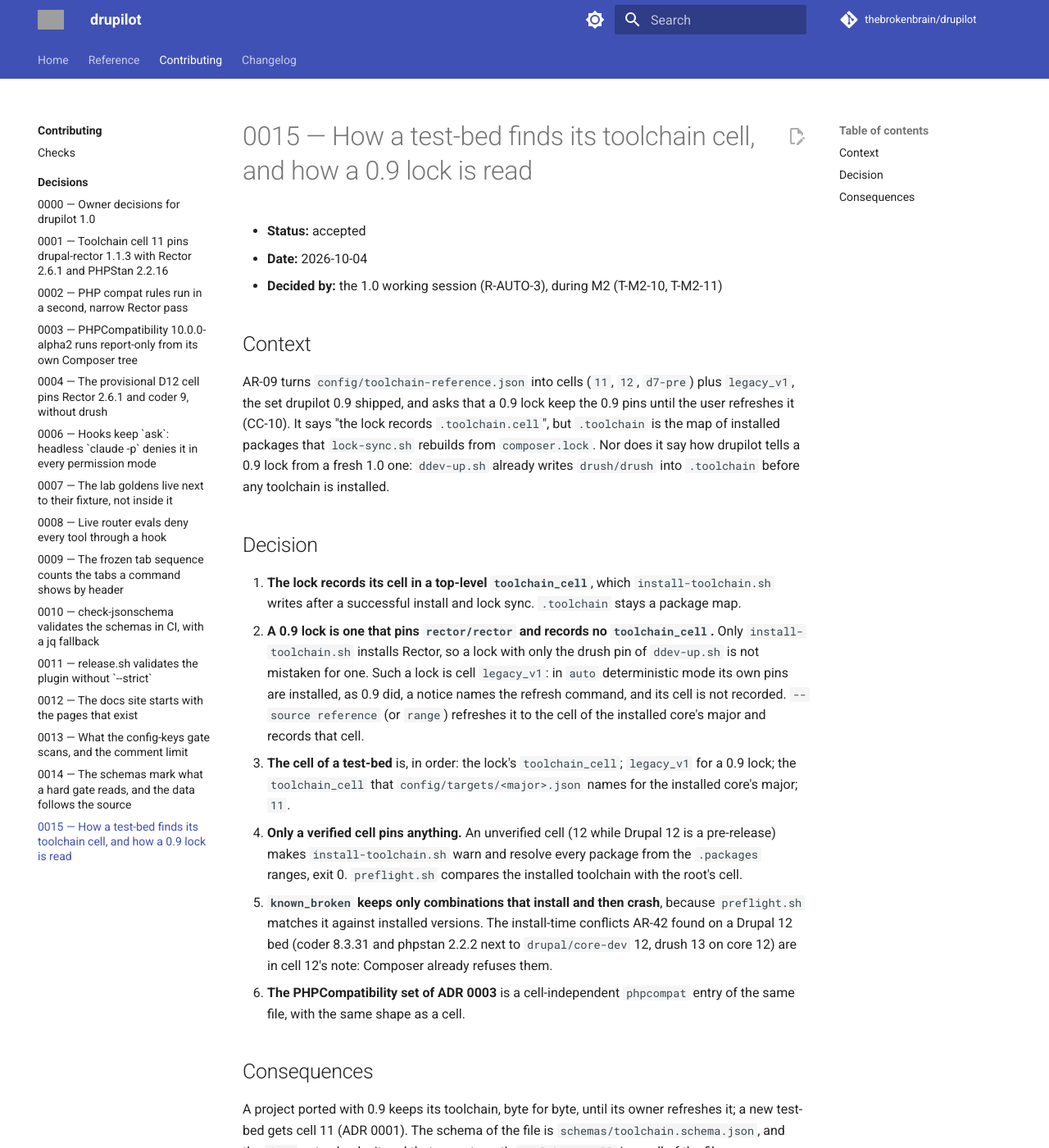
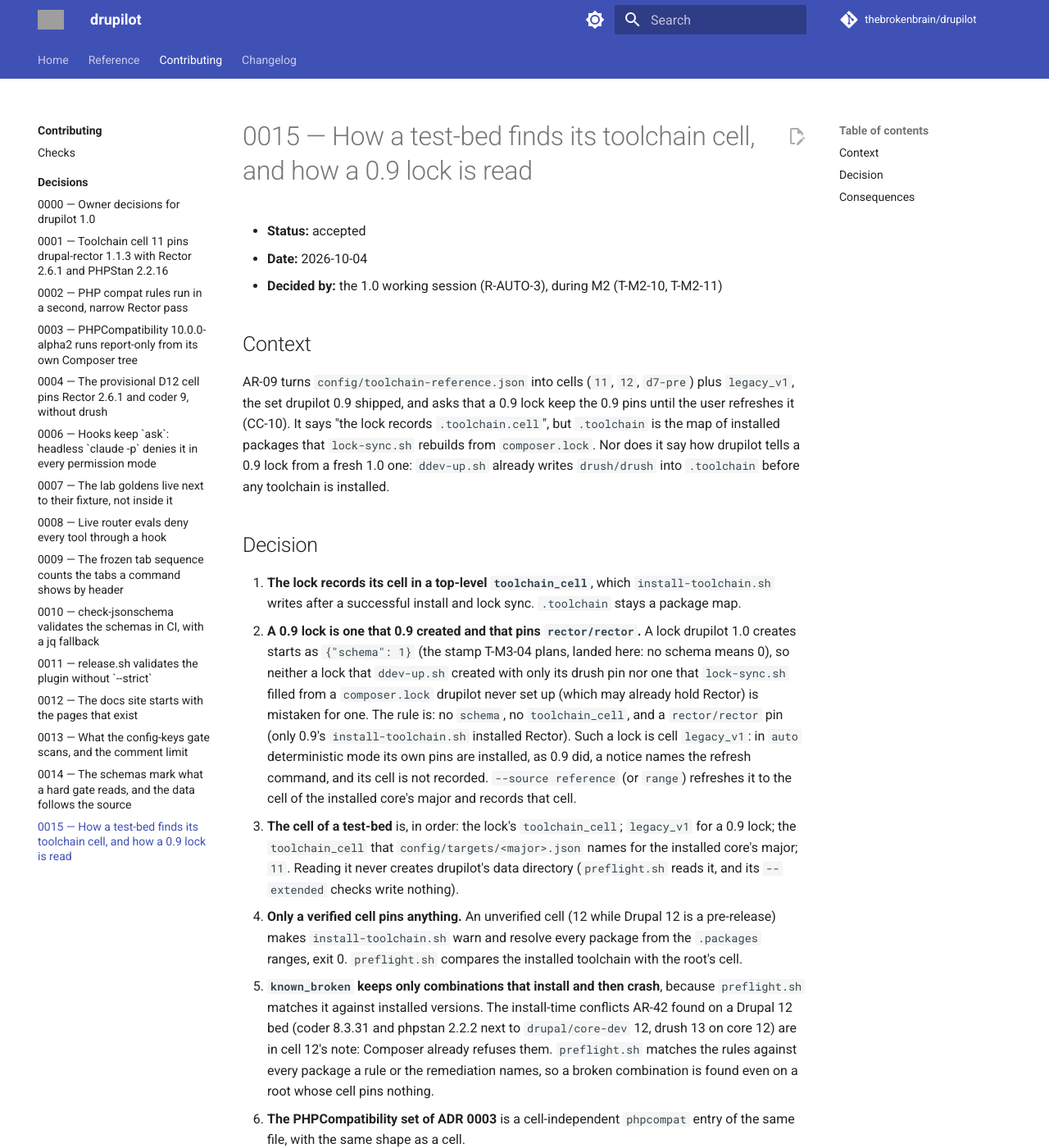
Before and after one commit to thebrokenbrain/drupilot, an MkDocs documentation site: the page built from docs/contributing/adr/0015-toolchain-cells.md, in a window 1280 px wide and 1400 px high. Shown: the whole window at 82% size. Built offline with MkDocs 1.6.1 and Material for MkDocs 9.7.7, drawn with Linux system fonts in a browser that asks for light colours; comment, search, counter and statistics services are not loaded; grey boxes are pictures that could not be loaded.

Commit message:
fix(toolchain): review fixes for the toolchain matrix
- A lock drupilot 1.0 creates starts as {"schema": 1}; a 0.9 lock is one with
  no schema, no toolchain_cell and a rector/rector pin, so a lock that
  lock-sync.sh filled from a composer.lock drupilot never set up is not
  misread as legacy_v1.
- toolchain_cell_for reads the lock without creating the data dir (preflight
  --extended writes nothing again).
- preflight matches known_broken against every package a rule or the
  remediation names, so a broken set is found on a root whose cell pins
  nothing (Drupal 12); known_good/differs/match stay with the cell.
- toolchain_diagnostics says when a cell has no verified set instead of
  claiming a match, and for a 0.9 lock prints the by-hand command of the
  cell --source reference installs.
- docs/reference/scripts.md regenerated; ADR 0015, the lock schema and the
  CHANGELOG follow.

```diff
--- a/docs/contributing/adr/0015-toolchain-cells.md
+++ b/docs/contributing/adr/0015-toolchain-cells.md
@@ -19,16 +19,22 @@ writes `drush/drush` into `.toolchain` before any toolchain is installed.
 1. **The lock records its cell in a top-level `toolchain_cell`**, which
    `install-toolchain.sh` writes after a successful install and lock sync.
    `.toolchain` stays a package map.
-2. **A 0.9 lock is one that pins `rector/rector` and records no
-   `toolchain_cell`.** Only `install-toolchain.sh` installs Rector, so a lock
-   with only the drush pin of `ddev-up.sh` is not mistaken for one. Such a
-   lock is cell `legacy_v1`: in `auto` deterministic mode its own pins are
+2. **A 0.9 lock is one that 0.9 created and that pins `rector/rector`.** A
+   lock drupilot 1.0 creates starts as `{"schema": 1}` (the stamp T-M3-04
+   plans, landed here: no schema means 0), so neither a lock that `ddev-up.sh`
+   created with only its drush pin nor one that `lock-sync.sh` filled from a
+   `composer.lock` drupilot never set up (which may already hold Rector) is
+   mistaken for one. The rule is: no `schema`, no `toolchain_cell`, and a
+   `rector/rector` pin (only 0.9's `install-toolchain.sh` installed Rector).
+   Such a lock is cell `legacy_v1`: in `auto` deterministic mode its own pins are
    installed, as 0.9 did, a notice names the refresh command, and its cell
    is not recorded. `--source reference` (or `range`) refreshes it to the
    cell of the installed core's major and records that cell.
 3. **The cell of a test-bed** is, in order: the lock's `toolchain_cell`;
    `legacy_v1` for a 0.9 lock; the `toolchain_cell` that
    `config/targets/<major>.json` names for the installed core's major; `11`.
+   Reading it never creates drupilot's data directory (`preflight.sh` reads
+   it, and its `--extended` checks write nothing).
 4. **Only a verified cell pins anything.** An unverified cell (12 while
    Drupal 12 is a pre-release) makes `install-toolchain.sh` warn and resolve
    every package from the `.packages` ranges, exit 0. `preflight.sh`
@@ -37,7 +43,9 @@ writes `drush/drush` into `.toolchain` before any toolchain is installed.
    because `preflight.sh` matches it against installed versions. The
    install-time conflicts AR-42 found on a Drupal 12 bed (coder 8.3.31 and
    phpstan 2.2.2 next to `drupal/core-dev` 12, drush 13 on core 12) are in
-   cell 12's note: Composer already refuses them.
+   cell 12's note: Composer already refuses them. `preflight.sh` matches the
+   rules against every package a rule or the remediation names, so a broken
+   combination is found even on a root whose cell pins nothing.
 6. **The PHPCompatibility set of ADR 0003** is a cell-independent
    `phpcompat` entry of the same file, with the same shape as a cell.
 
```
Also changed, not shown: CHANGELOG.md (+3 -1 lines), docs/reference/scripts.md (+3 -0 lines), 4 other files.
